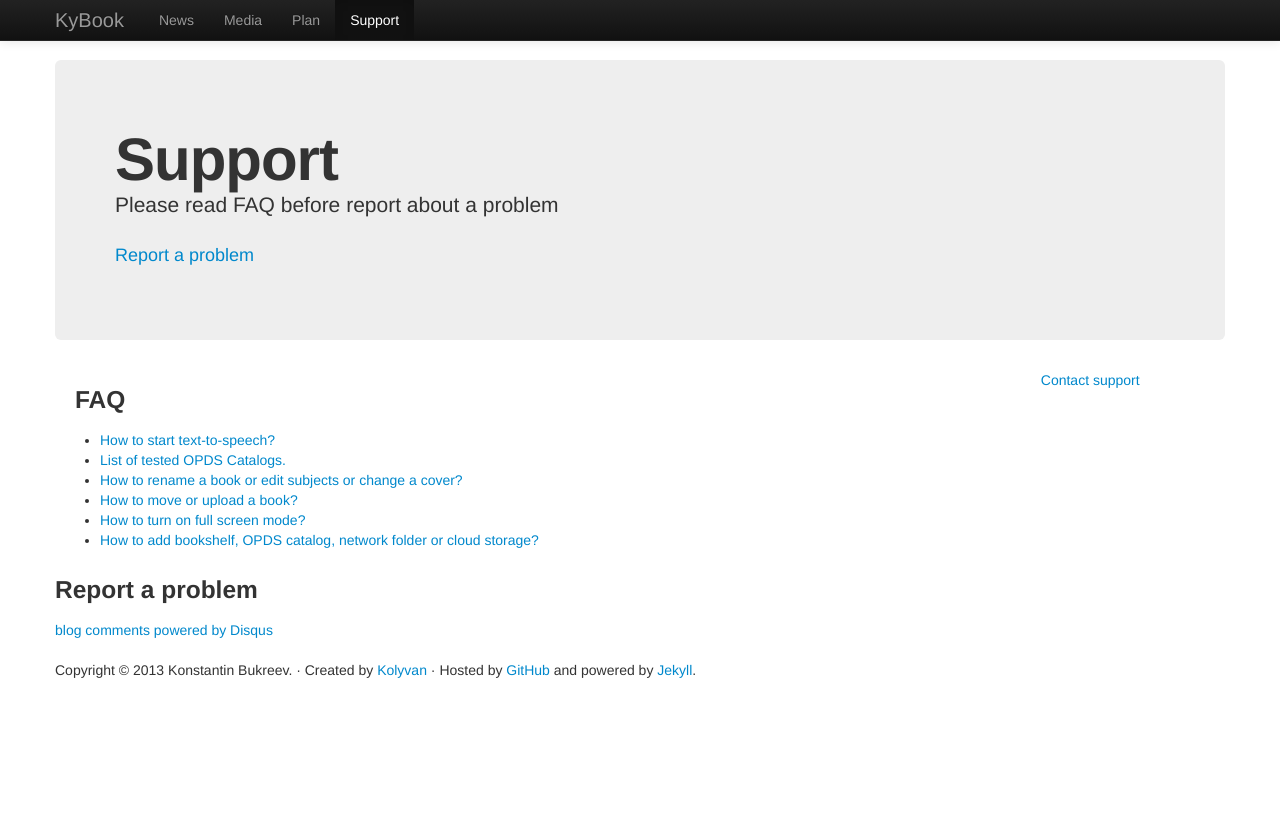
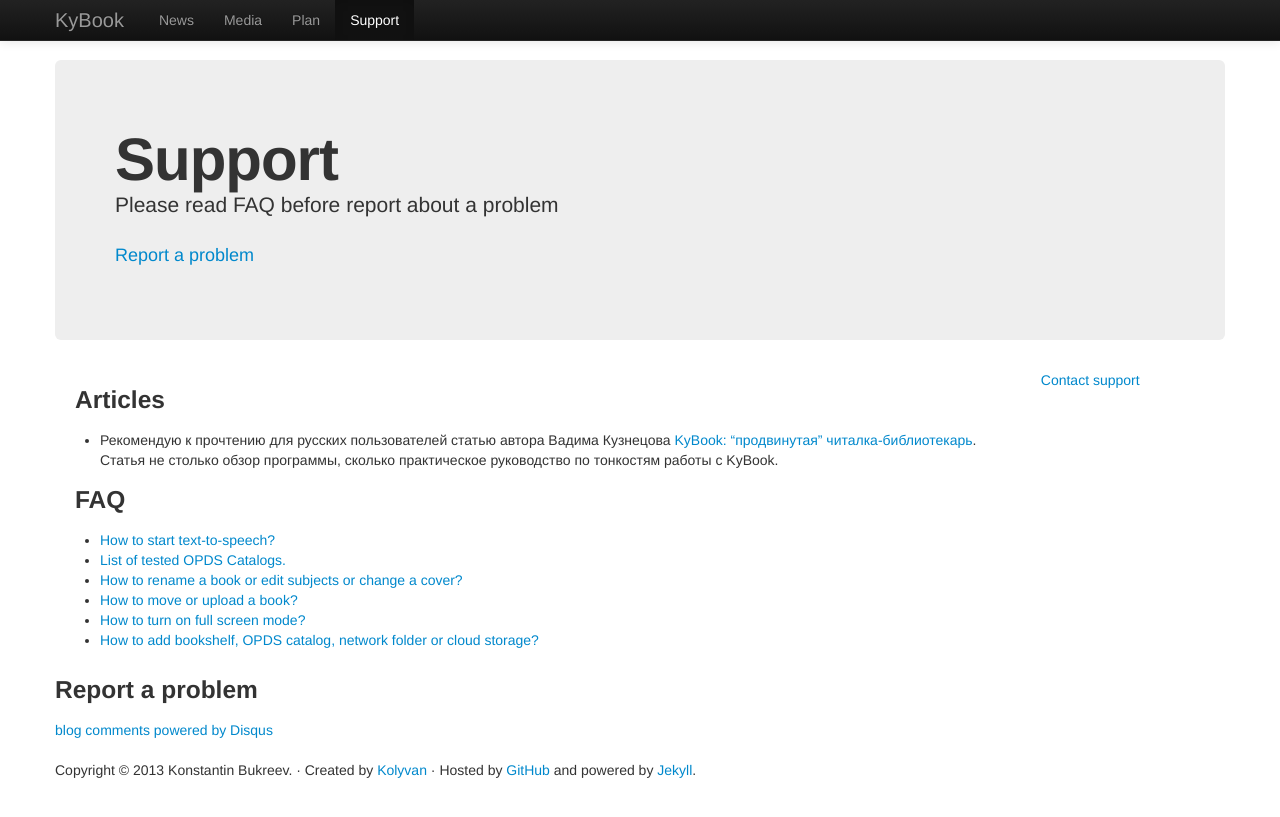
Before and after one commit to kolyvan/kolyvan.github.com, a Jekyll site: the page built from kybook/support.html, in a window 1280 px wide. Shown: the top 817 px of the page. Built offline with Jekyll 4.4.1, drawn with Linux system fonts in a browser that asks for light colours; nearby versions of some CDN libraries; comment, search, counter and statistics services are not loaded.

Commit message:
update kybook support

```diff
--- a/kybook/support.html
+++ b/kybook/support.html
@@ -16,6 +16,12 @@
     <div class="row-fluid">
 
     	<div class="span10">
+
+    <h3 id="articles">Articles</h3>
+
+    <ul>
+      <li>Рекомендую к прочтению для русских пользователей статью автора Вадима Кузнецова <a href="http://ipadstory.ru/kybook-prodvinutaya-chitalka-bibliotekar.html">KyBook: “продвинутая” читалка-библиотекарь</a>. Статья не столько обзор программы, сколько практическое руководство по тонкостям работы с KyBook.</li>
+    </ul>
 
 		<h3 id="faq">FAQ</h3>
 
```
